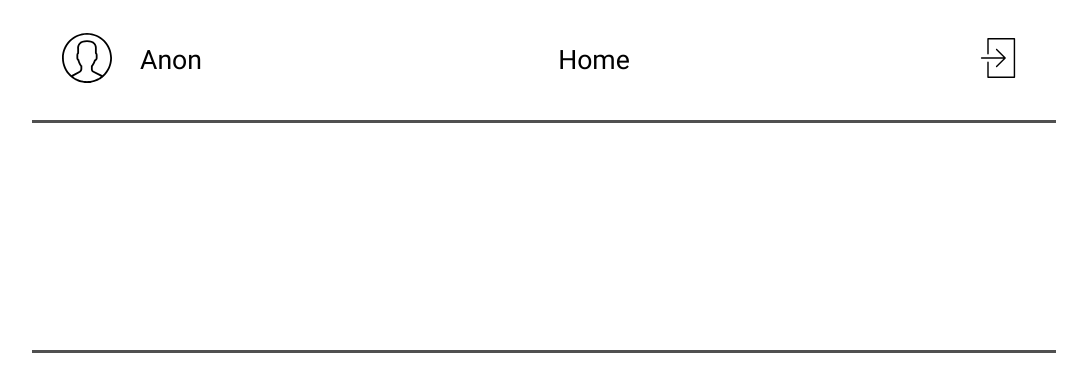
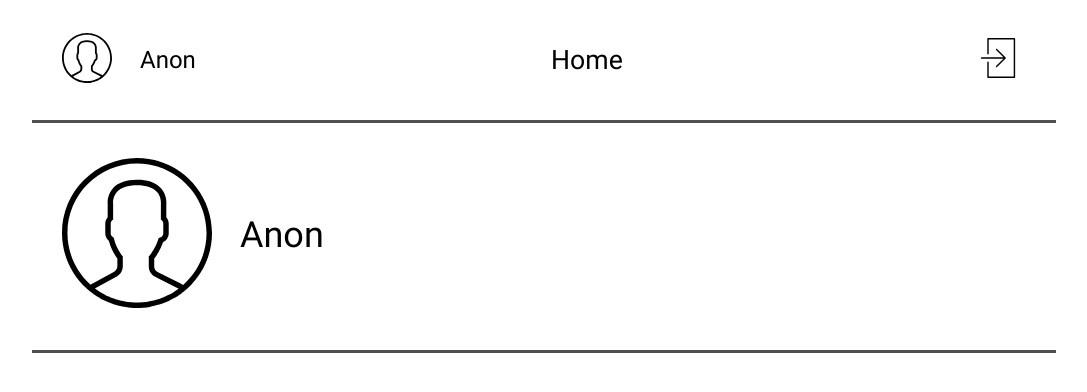
Before and after one commit to JUDPro/judio-app, a Vue app: page / in a window 1280 px wide. Shown: the top 392 px of the page, without its empty margins (96-1183 px from the left). Built offline with nearby package versions, Linux system fonts and the light colour scheme.

Commit message:
незначительные изменения

```diff
--- a/src/App.vue
+++ b/src/App.vue
@@ -51,7 +51,7 @@ export default {
   transition: all .3s cubic-bezier(1.0, 0.5, 0.8, 1.0);
 }
 .openDialogAnimation-enter, .openDialogAnimation-leave-to
-/* .slide-fade-leave-active до версии 2.1.8 */ {
+{
   transform: translate3d(10px);
   opacity: 0;
 }
--- a/src/components/Header/AppHeader.vue
+++ b/src/components/Header/AppHeader.vue
@@ -1,7 +1,20 @@
 <template>
     <div class="AppHeader">
-        <div class="content">
+        <div class="content-header">
+            <div class="user-info">
+                <Avatar
+                    width="150px"
+                >
+                </Avatar>
 
+                <SignUp
+                    fontSize="36px"
+                >
+                </SignUp>
+            </div>
+            <div class="user-menu">
+
+            </div>
         </div>
     </div>
 </template>
@@ -28,16 +41,17 @@ export default {
     width: 100%;
 }
 
-.content {
+.content-header {
     width: 80%;
     height: 100%;
     border-bottom: 3px solid #505050;
     display: flex;
-    justify-content: space-around;
+    justify-content: space-between;
 }
 
-.content > div {
-    width: 300px;
-    height: 60px;
+.user-info {
+    display: flex;
+    justify-content: start;
+    align-items: center;
 }
 </style>
--- a/src/components/Header/ButtonHeader/Avatar.vue
+++ b/src/components/Header/ButtonHeader/Avatar.vue
@@ -21,7 +21,6 @@ export default {
 <style>
 .avatar {
     margin-left: 30px;
-    width: 40px;
     border-radius: 50%;
     cursor: pointer;
 }
--- a/src/components/Header/ButtonHeader/Sign-up.vue
+++ b/src/components/Header/ButtonHeader/Sign-up.vue
@@ -1,5 +1,5 @@
 <template>
-    <div class="sign-up">
+    <div class="sign-up" :style="style()">
         {{$store.state.user.email}}
     </div>
 </template>
@@ -7,13 +7,21 @@
 <script>
 export default {
     name: 'sign-up',
+    props: {
+        fontSize: String,
+    },
+    methods: {
+        style() {
+            return 'font-size: ' + this.fontSize;
+        }
+    }
 }
 </script>
 
 <style>
 .sign-up {
-    width: 40px;
-    margin-right: 30px;
+    margin-left: 20px;
     padding: 8px;
+    cursor: pointer;
 }
 </style>
--- a/src/components/Header/Navbar.vue
+++ b/src/components/Header/Navbar.vue
@@ -1,7 +1,8 @@
 <template>
     <header class="navbar">
-        <div class="line-navbar">
+        <div class="content-navbar">
             <div class="reg-position">
+
                 <Avatar
                     v-if="$store.state.Logged == false"
                     width="50px"
@@ -10,21 +11,26 @@
                 </Avatar>
                 <Avatar
                     v-if="$store.state.Logged == true"
+                    width="50px"
                     @click.native="$router.push('Profile')"
                     >
                 </Avatar>
+
                 <SignUp
                     class="user-name"
                     v-if="$store.state.Logged == false"
+                    fontSize="24px"
                     @click.native="$store.dispatch('setOpenDialogWindow', 'regist')"
                     >
                 </SignUp>
-                <div
+
+                <SignUp
                     class="user-name"
                     v-if="$store.state.Logged == true"
                     @click.native="$router.push('Profile')"
                     >{{$store.state.user.email}}
-                </div>
+                </SignUp>
+
             </div>
             <div class="navigation">
                     <div class="home-btn">
@@ -86,19 +92,13 @@ export default {
     height: 120px;
 }
 
-.line-navbar {
+.content-navbar {
     display: flex;
     align-items: center;
     justify-content: space-between;
     width: 80%;
     height: 100%;
     border-bottom: 3px solid #505050;
-}
-
-.user-name {
-    margin-left: 20px;
-    font-size: 20pt;
-    cursor: pointer;
 }
 
 .reg-position {
```
